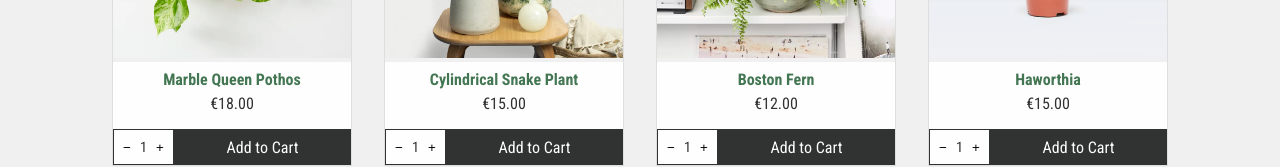
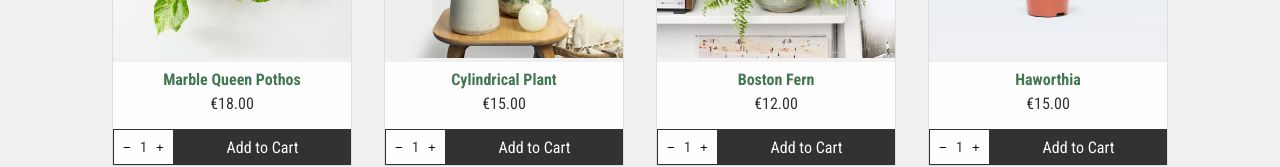
Before and after one commit to RimaSem/plant-shop, a React (Vite) app: page /plant-shop/shop in a window 1280 px wide. Shown: the part 352-519 px from the top of the page. Built offline with nearby package versions, Linux system fonts and the light colour scheme.

Commit message:
Fix plant name in data file

```diff
--- a/src/data.ts
+++ b/src/data.ts
@@ -34,7 +34,7 @@ export default [
 
   {
     id: 2,
-    name: "Cylindrical Snake Plant",
+    name: "Cylindrical Plant",
     price: 15,
     img: CylSnakePlant,
     description:
```
